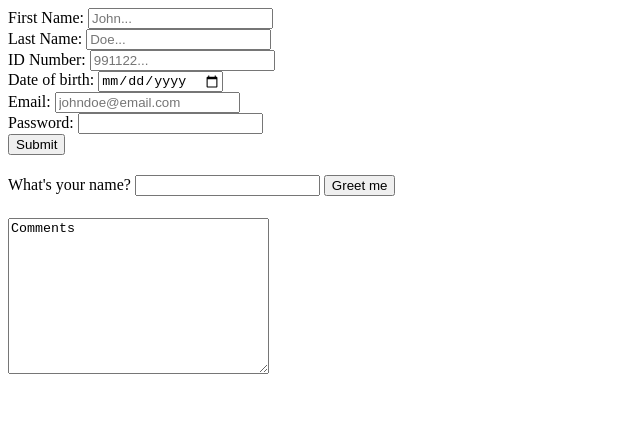
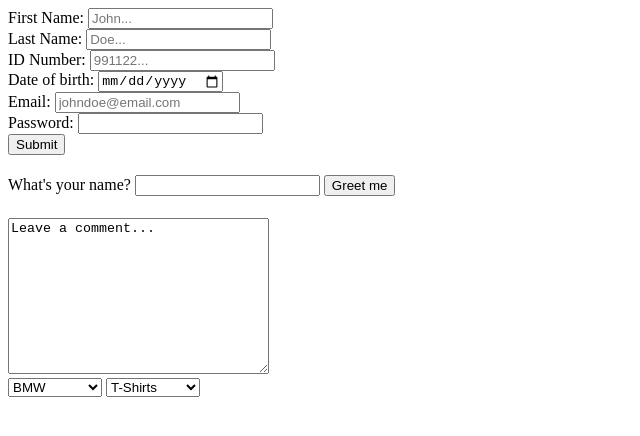
Before and after one commit to preto-phil/HTML-practice, a plain HTML site: page Forms/basics.html in a window 1280 px wide. Shown: the whole page, without its empty margins (0-640 px from the left). Drawn offline with Linux system fonts and the light colour scheme.

Commit message:
Dropdown added

```diff
--- a/Forms/basics.html
+++ b/Forms/basics.html
@@ -47,11 +47,37 @@
     </div>
     <h1 class="greeting"></h1>
 
+    <!-- Text area -->
+
     <div>
-        <textarea name="comments" id="comments" cols="30" rows="10">Comments</textarea>
+        <textarea name="comments" id="comments" cols="30" rows="10">Leave a comment...</textarea>
     </div>
 
     <script src="basics.js"></script>
 
+    <!-- Drop down -->
+
+    <select name="car" id="car">
+        <option value="Mercedes">Mercedes</option>
+        <option value="BMW" selected>BMW</option>
+        <option value="Audi">Audi</option>
+        <option value="Volkswagen">Volkswagen</option>
+        <option value="Opel">Volkswagen</option>
+        <option value="Porsche">Porsche</option>
+    </select>
+
+    <select name="fashion">
+        <optgroup label="Clothing">
+          <option value="t_shirt">T-Shirts</option>
+          <option value="sweater">Sweaters</option>
+          <option value="coats">Coats</option>
+        </optgroup>
+        <optgroup label="Foot Wear">
+          <option value="sneakers">Sneakers</option>
+          <option value="boots">Boots</option>
+          <option value="sandals">Sandals</option>
+        </optgroup>
+      </select>
+
 </body>
 </html>
```
